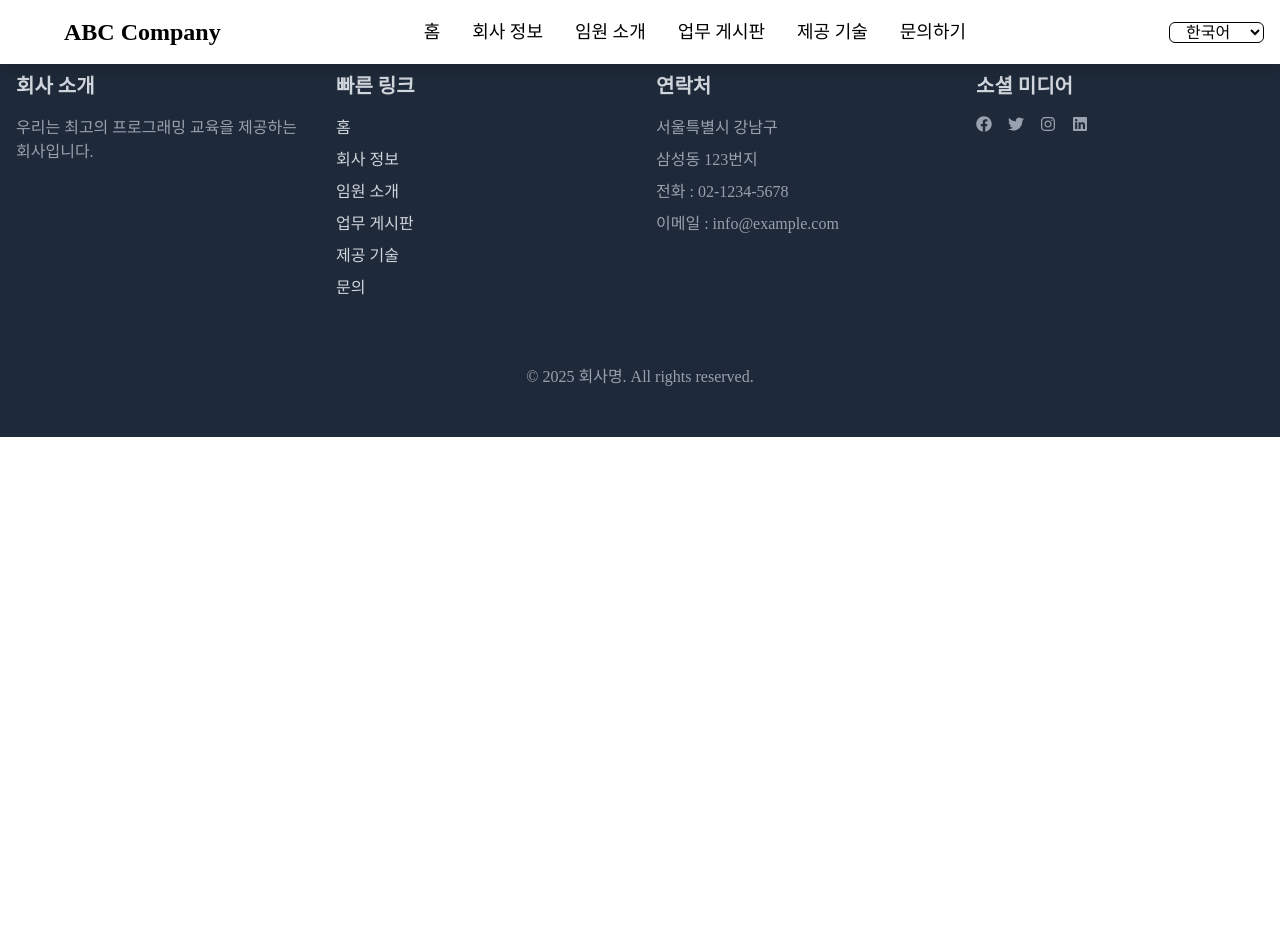
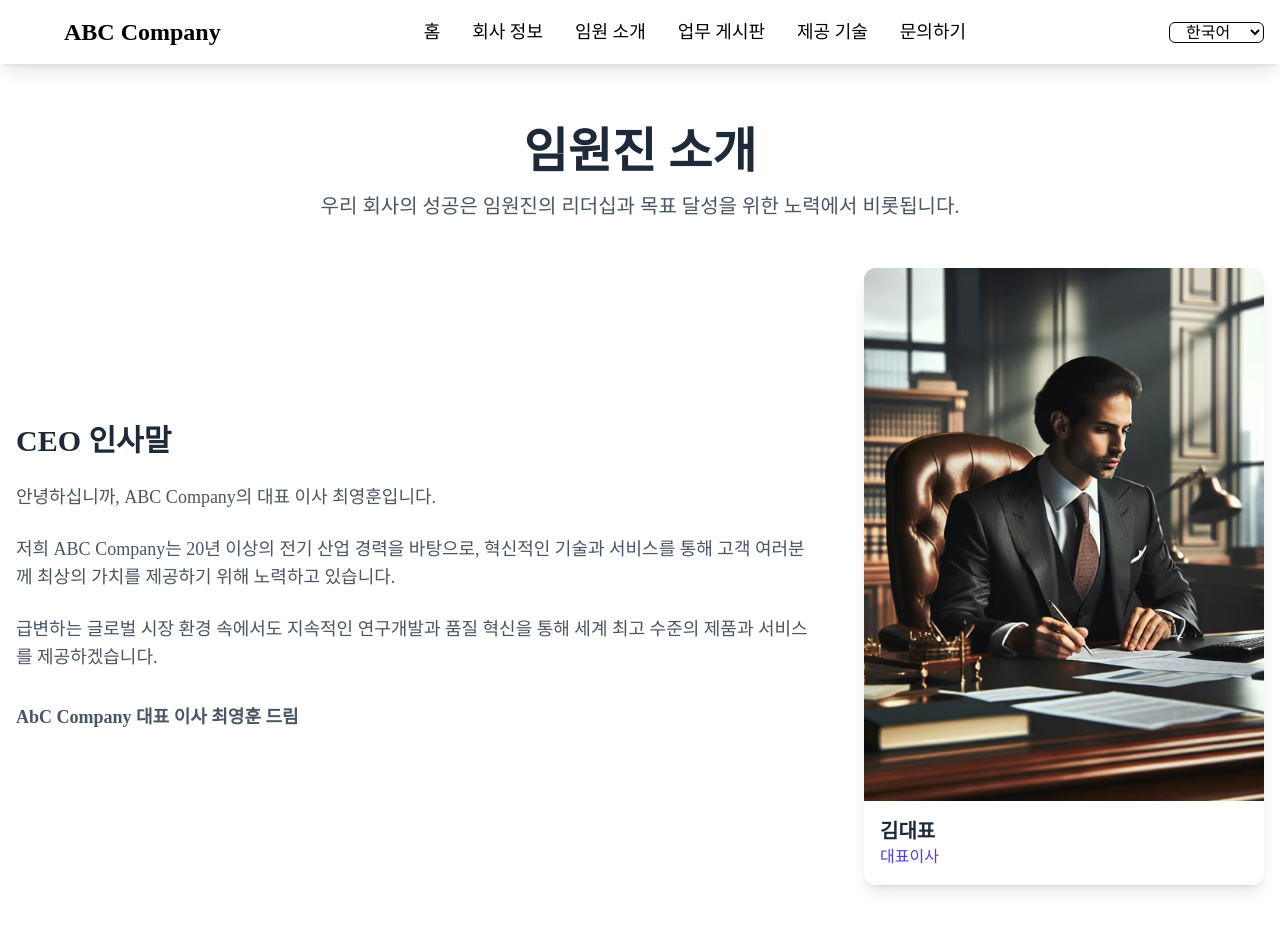
Before and after one commit to ggnu11/company_website, a React (Vite) app in the folder frontend/: page /leadership in a window 1280 px wide. Shown: the top 952 px of the page. Before the commit the page ends 800 px from the top, so only its background shows below. Built offline with nearby package versions, Linux system fonts and the light colour scheme; a web font is replaced by a local one.

Commit message:
임원 소개 개발

```diff
--- a/frontend/src/Page/Leadership/Leadership.jsx
+++ b/frontend/src/Page/Leadership/Leadership.jsx
@@ -1,7 +1,173 @@
 import React from "react";
+import Human1 from "../../assets/human1.jpg";
 
 const Leadership = () => {
-  return <div>Leadership</div>;
+  const executives = [
+    {
+      name: "이부사장",
+      position: "COO",
+      description:
+        "운영 총괄 책임자로서 효율적인 기업 운영과 프로세스 혁신을 주도하고 있습니다.",
+      imageUrl: Human1,
+    },
+    {
+      name: "박이사",
+      position: "CTO",
+      description: "최신 기술 트렌드를 선도하며 R&D 부문을 총괄하고 있습니다.",
+      imageUrl: Human1,
+    },
+    {
+      name: "김이사",
+      position: "CFO",
+      description:
+        "재무 전략 수립 및 기업 가치 향상을 위한 재무관리를 담당하고 있습니다.",
+      imageUrl: Human1,
+    },
+    {
+      name: "최이사",
+      position: "CMO",
+      description:
+        "글로벌 마케팅 전략 수립 및 브랜드 가치 향상을 주도하고 있습니다.",
+      imageUrl: Human1,
+    },
+  ];
+
+  const teamMembers = [
+    {
+      name: "정과장",
+      position: "개발팀장",
+      description: "신제품 개발 및 기술 혁신을 담당하고 있습니다.",
+      imageUrl: Human1,
+    },
+    {
+      name: "최과장",
+      position: "영업팀장",
+      description: "글로벌 시장 개척 및 고객 관리를 담당하고 있습니다.",
+      imageUrl: Human1,
+    },
+    {
+      name: "한과장",
+      position: "품질관리팀장",
+      description: "제품 품질 향상 및 품질 시스템 관리를 담당하고 있습니다.",
+      imageUrl: Human1,
+    },
+    {
+      name: "김과장",
+      position: "인사팀장",
+      description: "인사 정책 수립 및 인사 관리를 담당하고 있습니다.",
+      imageUrl: Human1,
+    },
+  ];
+
+  return (
+    <div className="container max-w-7xl mx-auto px-4 py-32">
+      <div className="text-center mb-12">
+        <h1 className="text-4xl lg:text-5xl font-bold text-gray-800 mb-4">
+          임원진 소개
+        </h1>
+        <p className="text-xl text-gray-600">
+          우리 회사의 성공은 임원진의 리더십과 목표 달성을 위한 노력에서
+          비롯됩니다.
+        </p>
+      </div>
+
+      <div className="flex flex-col md:flex-row gap-12 mb-24 items-center">
+        <div className="md:w-2/3">
+          <h2 className="text-3xl font-bold text-gray-800 mb-6">CEO 인사말</h2>
+          <div className="text-lg text-gray-600 space-y-6">
+            <p>안녕하십니까, ABC Company의 대표 이사 최영훈입니다.</p>
+            <p>
+              저희 ABC Company는 20년 이상의 전기 산업 경력을 바탕으로, 혁신적인
+              기술과 서비스를 통해 고객 여러분께 최상의 가치를 제공하기 위해
+              노력하고 있습니다.
+            </p>
+            <p>
+              급변하는 글로벌 시장 환경 속에서도 지속적인 연구개발과 품질 혁신을
+              통해 세계 최고 수준의 제품과 서비스를 제공하겠습니다.
+            </p>
+            <p className="font-semibold mt-8">
+              AbC Company 대표 이사 최영훈 드림
+            </p>
+          </div>
+        </div>
+        <div className="md:w-1/3">
+          <div className="rounded-xl overflow-hidden shadow-lg">
+            <img src={Human1} className="w-full aspect-[3/4] object-cover " />
+            <div className="p-4 bg-white">
+              <h3 className="text-xl font-bold text-gray-800">김대표</h3>
+              <p className="text-indigo-600">대표이사</p>
+            </div>
+          </div>
+        </div>
+      </div>
+
+      <div className="mb-24">
+        <h2 className="text-3xl font-bold text-gray-800 mb-12 text-center">
+          경영진
+        </h2>
+        <div className="grid grid-cols-1 md:grid-cols-2 lg:grid-cols-4 gap-8">
+          {executives.map((item, index) => {
+            return (
+              <div
+                key={index}
+                className="bg-white rounded-xl shadow-lg overflow-hidden hover:shadow-2xl transition-shadow duration-300"
+              >
+                <div className="aspect-square bg-gray-200">
+                  <img
+                    src={item.imageUrl}
+                    alt={item.name}
+                    className="w-full h-full object-cover"
+                  />
+                </div>
+                <div className="p-6">
+                  <h3 className="text-2xl font-bold text-gray-800 mb-2">
+                    {item.name}
+                  </h3>
+                  <p className="text-indigo-600 font-semibold mb-4">
+                    {item.position}
+                  </p>
+                  <p className="text-gray-600">{item.description}</p>
+                </div>
+              </div>
+            );
+          })}
+        </div>
+      </div>
+
+      <div className="mb-24">
+        <h2 className="text-3xl font-bold text-gray-800 mb-12 text-center">
+          핵심 구성원
+        </h2>
+        <div className="grid grid-cols-1 md:grid-cols-2 lg:grid-cols-4 gap-8">
+          {teamMembers.map((item, index) => {
+            return (
+              <div
+                key={index}
+                className="bg-white rounded-xl shadow-lg overflow-hidden hover:shadow-2xl transition-shadow duration-300"
+              >
+                <div className="aspect-square bg-gray-200">
+                  <img
+                    src={item.imageUrl}
+                    alt={item.name}
+                    className="w-full h-full object-cover"
+                  />
+                </div>
+                <div className="p-6">
+                  <h3 className="text-2xl font-bold text-gray-800 mb-2">
+                    {item.name}
+                  </h3>
+                  <p className="text-indigo-600 font-semibold mb-4">
+                    {item.position}
+                  </p>
+                  <p className="text-gray-600">{item.description}</p>
+                </div>
+              </div>
+            );
+          })}
+        </div>
+      </div>
+    </div>
+  );
 };
 
 export default Leadership;
```
Also changed, not shown: frontend/src/assets/Human1.jpg (added).
